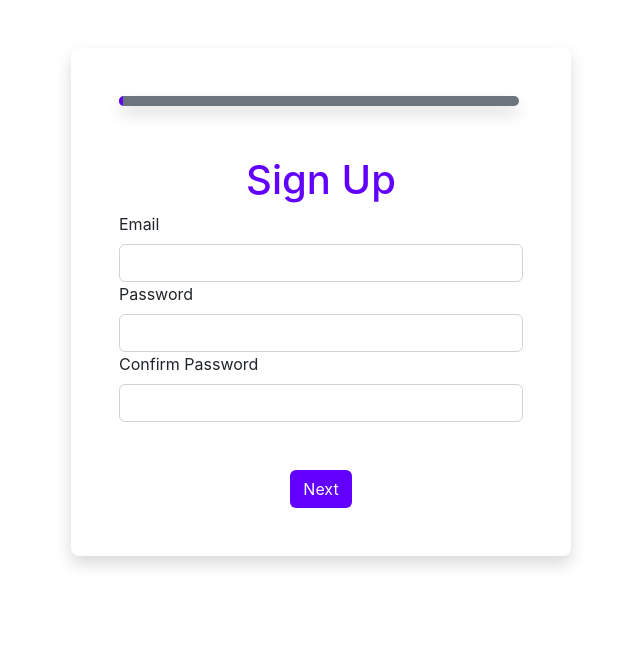
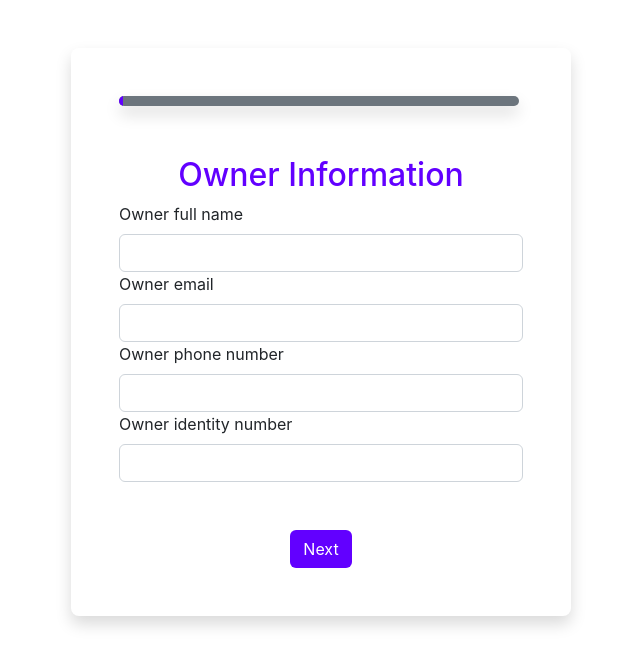
Before and after one commit to galihwisnu/form-fe-test, a React (Create React App) app: page / in a window 1280 px wide. Shown: the top 666 px of the page, without its empty margins (319-959 px from the left). Built offline with nearby package versions, Linux system fonts and the light colour scheme.

Commit message:
Finish deploy

```diff
--- a/package.json
+++ b/package.json
@@ -8,6 +8,7 @@
     "@testing-library/user-event": "^13.5.0",
     "react": "^18.2.0",
     "react-dom": "^18.2.0",
+    "react-phone-number-input": "^3.2.11",
     "react-scripts": "5.0.1",
     "web-vitals": "^2.1.4"
   },
--- a/src/components/Form.js
+++ b/src/components/Form.js
@@ -1,34 +1,44 @@
 import React, { useState } from "react";
-import Address from "../pages/Address";
-import PersonalInfo from "../pages/PersonalInfo";
-import SignUp from "../pages/SignUp";
+import AccInfo from "../pages/AccInfo";
+import BusinessInfo from "../pages/BusinessInfo";
+import OwnerInfo from "../pages/OwnerInfo";
 import Button from "./Button";
-import Welcome from "../pages/Welcome";
+import Review from "../pages/Review";
 
 function Form() {
   const [page, setPage] = useState(0);
   const [formData, setFormData] = useState({
+    fullName: "",
     email: "",
-    password: "",
-    confirmPassword: "",
-    firstName: "",
-    lastName: "",
-    username: "",
-    street: "",
+    phoneNum: "",
+    idCard: "",
+    businessName: "",
+    businessPhone: "",
+    country: "",
+    province: "",
     city: "",
+    address: "",
+    businessNumb: "",
+    emailAcc: "",
+    accPhone: "",
   });
-  const formTitle = ["Sign Up", "Personal Info", "Address", "Done"];
+  const formTitle = [
+    "Owner Information",
+    "Business Information",
+    "Account Information",
+    "Review",
+  ];
 
   const pageDisplay = () => {
     if (page === 0) {
-      return <SignUp formData={formData} setFormData={setFormData} />;
+      return <OwnerInfo formData={formData} setFormData={setFormData} />;
     } else if (page === 1) {
-      return <PersonalInfo formData={formData} setFormData={setFormData} />;
+      return <BusinessInfo formData={formData} setFormData={setFormData} />;
     } else if (page === 2) {
-      return <Address formData={formData} setFormData={setFormData} />;
+      return <AccInfo formData={formData} setFormData={setFormData} />;
     } else {
       console.log(formData);
-      return <Welcome formData={formData} />;
+      return <Review formData={formData} />;
     }
   };
   return (
@@ -53,13 +63,13 @@ function Form() {
         ></div>
       </div>
       <form className="form-container">
-        <h1
+        <h2
           className={`"display-2" ${
             page === 3 ? "text-success" : "text-purple"
           }`}
         >
           {formTitle[page]}
-        </h1>
+        </h2>
         <div className="text-start">{pageDisplay()}</div>
         <div className="mt-5">
           {page !== 0 && page !== 3 ? (
@@ -78,7 +88,7 @@ function Form() {
             onClick={(e) => {
               e.preventDefault();
               if (page === formTitle.length - 1) {
-                window.alert("Are you done with the regostration?");
+                window.alert("Regsitration has been SUCCESS!");
                 window.location.reload();
               } else {
                 setPage((currPage) => currPage + 1);
--- /dev/null
+++ b/src/pages/AccInfo.js
@@ -0,0 +1,23 @@
+import React from "react";
+import FormInput from "../components/FormInput";
+
+function Address({ formData, setFormData }) {
+  return (
+    <>
+      <FormInput
+        type="text"
+        label="Email"
+        value={formData.emailAcc}
+        onChange={(e) => setFormData({ ...formData, emailAcc: e.target.value })}
+      />
+      <FormInput
+        type="text"
+        label="Phone number"
+        value={formData.accPhone}
+        onChange={(e) => setFormData({ ...formData, accPhone: e.target.value })}
+      />
+    </>
+  );
+}
+
+export default Address;
--- a/src/pages/Address.js
+++ /dev/null
@@ -1,23 +0,0 @@
-import React from "react";
-import FormInput from "../components/FormInput";
-
-function Address({ formData, setFormData }) {
-  return (
-    <>
-      <FormInput
-        type="text"
-        label="Street"
-        value={formData.street}
-        onChange={(e) => setFormData({ ...formData, street: e.target.value })}
-      />
-      <FormInput
-        type="text"
-        label="City"
-        value={formData.city}
-        onChange={(e) => setFormData({ ...formData, city: e.target.value })}
-      />
-    </>
-  );
-}
-
-export default Address;
--- /dev/null
+++ b/src/pages/BusinessInfo.js
@@ -0,0 +1,66 @@
+import React from "react";
+import FormInput from "../components/FormInput";
+
+function PersonalInfo({ formData, setFormData }) {
+  return (
+    <>
+      <FormInput
+        label="Business name"
+        type="text"
+        value={formData.businessName}
+        onChange={(e) =>
+          setFormData({ ...formData, businessName: e.target.value })
+        }
+      />
+      <FormInput
+        label="Business phone number"
+        type="text"
+        value={formData.businessPhone}
+        onChange={(e) =>
+          setFormData({ ...formData, businessPhone: e.target.value })
+        }
+      />
+
+      <div className="row">
+        <FormInput
+          label="Country"
+          type="text"
+          value={formData.country}
+          onChange={(e) =>
+            setFormData({ ...formData, country: e.target.value })
+          }
+        />
+        <FormInput
+          label="Province/State"
+          type="text"
+          value={formData.province}
+          onChange={(e) =>
+            setFormData({ ...formData, province: e.target.value })
+          }
+        />
+        <FormInput
+          label="City"
+          type="text"
+          value={formData.city}
+          onChange={(e) => setFormData({ ...formData, city: e.target.value })}
+        />
+      </div>
+      <FormInput
+        label="Complete Address"
+        type="text"
+        value={formData.address}
+        onChange={(e) => setFormData({ ...formData, address: e.target.value })}
+      />
+      <FormInput
+        label="Business number registration"
+        type="text"
+        value={formData.businessNumb}
+        onChange={(e) =>
+          setFormData({ ...formData, businessNumb: e.target.value })
+        }
+      />
+    </>
+  );
+}
+
+export default PersonalInfo;
--- /dev/null
+++ b/src/pages/OwnerInfo.js
@@ -0,0 +1,35 @@
+import React from "react";
+import FormInput from "../components/FormInput";
+
+function OwnerInfo({ formData, setFormData }) {
+  return (
+    <>
+      <FormInput
+        label="Owner full name"
+        type="text"
+        value={formData.fullName}
+        onChange={(e) => setFormData({ ...formData, fullName: e.target.value })}
+      />
+      <FormInput
+        label="Owner email"
+        type="email"
+        value={formData.email}
+        onChange={(e) => setFormData({ ...formData, email: e.target.value })}
+      />
+      <FormInput
+        label="Owner phone number"
+        type="text"
+        value={setFormData.phoneNum}
+        onChange={(e) => setFormData({ ...formData, PhoneNum: e.target.value })}
+      />
+      <FormInput
+        label="Owner identity number"
+        type="text"
+        value={setFormData.idCard}
+        onChange={(e) => setFormData({ ...formData, idCard: e.target.value })}
+      />
+    </>
+  );
+}
+
+export default OwnerInfo;
--- a/src/pages/PersonalInfo.js
+++ /dev/null
@@ -1,31 +0,0 @@
-import React from "react";
-import FormInput from "../components/FormInput";
-
-function PersonalInfo({ formData, setFormData }) {
-  return (
-    <>
-      <FormInput
-        label="First Name"
-        type="text"
-        value={formData.firstName}
-        onChange={(e) =>
-          setFormData({ ...formData, firstName: e.target.value })
-        }
-      />
-      <FormInput
-        label="Last Name"
-        type="text"
-        value={formData.lastName}
-        onChange={(e) => setFormData({ ...formData, lastName: e.target.value })}
-      />
-      <FormInput
-        label="Username"
-        type="text"
-        value={formData.username}
-        onChange={(e) => setFormData({ ...formData, username: e.target.value })}
-      />
-    </>
-  );
-}
-
-export default PersonalInfo;
--- /dev/null
+++ b/src/pages/Review.js
@@ -0,0 +1,79 @@
+import React from "react";
+
+function Welcome({ formData }) {
+  return (
+    <>
+      <h4 className="text-center mt-2">
+        Review your business information input...
+      </h4>
+      <div className="card mt-4">
+        <h6 className="card-header bg-dark text-white">Owner Information</h6>
+        <div className="card-body">
+          <ul className="list-group list-grup-flush">
+            <li className="list-group-item">
+              Owner full name:{" "}
+              <span className="text-success">{formData.fullName}</span>
+            </li>
+            <li className="list-group-item">
+              Owner email:{" "}
+              <span className="text-success">{formData.email}</span>
+            </li>
+            <li className="list-group-item">
+              Owner phone number:{" "}
+              <span className="text-success">{formData.phoneNumb}</span>
+            </li>
+            <li className="list-group-item">
+              Owner identity number:{" "}
+              <span className="text-success">{formData.idCard}</span>
+            </li>
+          </ul>
+        </div>
+      </div>
+      <div className="card mt-4">
+        <h6 className="card-header bg-dark text-white">Business Information</h6>
+        <div className="card-body">
+          <ul className="list-group list-grup-flush">
+            <li className="list-group-item">
+              Business name:{" "}
+              <span className="text-success">{formData.businessName}</span>
+            </li>
+            <li className="list-group-item">
+              Business phone:{" "}
+              <span className="text-success">{formData.businessPhone}</span>
+            </li>
+            <li className="list-group-item">
+              Country and City:{" "}
+              <span className="text-success">
+                {formData.country} {formData.city}
+              </span>
+            </li>
+            <li className="list-group-item">
+              Business address:{" "}
+              <span className="text-success">{formData.address}</span>
+            </li>
+            <li className="list-group-item">
+              Business number registration:{" "}
+              <span className="text-success">{formData.businessNumb}</span>
+            </li>
+          </ul>
+        </div>
+      </div>
+      <div className="card mt-4">
+        <h6 className="card-header bg-dark text-white">Account Information</h6>
+        <div className="card-body">
+          <ul className="list-group list-grup-flush">
+            <li className="list-group-item">
+              Email: <span className="text-success">{formData.emailAcc}</span>
+            </li>
+            <li className="list-group-item">
+              Phone number:{" "}
+              <span className="text-success">{formData.accPhone}</span>
+            </li>
+          </ul>
+        </div>
+      </div>
+    </>
+  );
+}
+
+export default Welcome;
--- a/src/pages/SignUp.js
+++ /dev/null
@@ -1,31 +0,0 @@
-import React from "react";
-import FormInput from "../components/FormInput";
-
-function SignUp({ formData, setFormData }) {
-  return (
-    <>
-      <FormInput
-        label="Email"
-        type="email"
-        value={formData.email}
-        onChange={(e) => setFormData({ ...formData, email: e.target.value })}
-      />
-      <FormInput
-        label="Password"
-        type="password"
-        value={formData.password}
-        onChange={(e) => setFormData({ ...formData, password: e.target.value })}
-      />
-      <FormInput
-        label="Confirm Password"
-        type="password"
-        value={setFormData.confirmPassword}
-        onChange={(e) =>
-          setFormData({ ...formData, confirmPassword: e.target.value })
-        }
-      />
-    </>
-  );
-}
-
-export default SignUp;
--- a/src/pages/Welcome.js
+++ /dev/null
@@ -1,27 +0,0 @@
-import React from "react";
-
-function Welcome({ formData }) {
-  return (
-    <>
-      <h4 className="text-center mt-2">Registration was successful for...</h4>
-      <div className="card mt-4">
-        <h6 className="card-header bg-dark text-white">
-          {formData.firstName} {formData.lastName}
-        </h6>
-        <div className="card-body">
-          <ul className="list-group list-grup-flush">
-            <li className="list-group-item">
-              Username:{" "}
-              <span className="text-success">{formData.username}</span>
-            </li>
-            <li className="list-group-item">
-              Email: <span className="text-success">{formData.email}</span>
-            </li>
-          </ul>
-        </div>
-      </div>
-    </>
-  );
-}
-
-export default Welcome;
```
Also changed, not shown: 1 other file (tests, documents, lock files or other folders).
